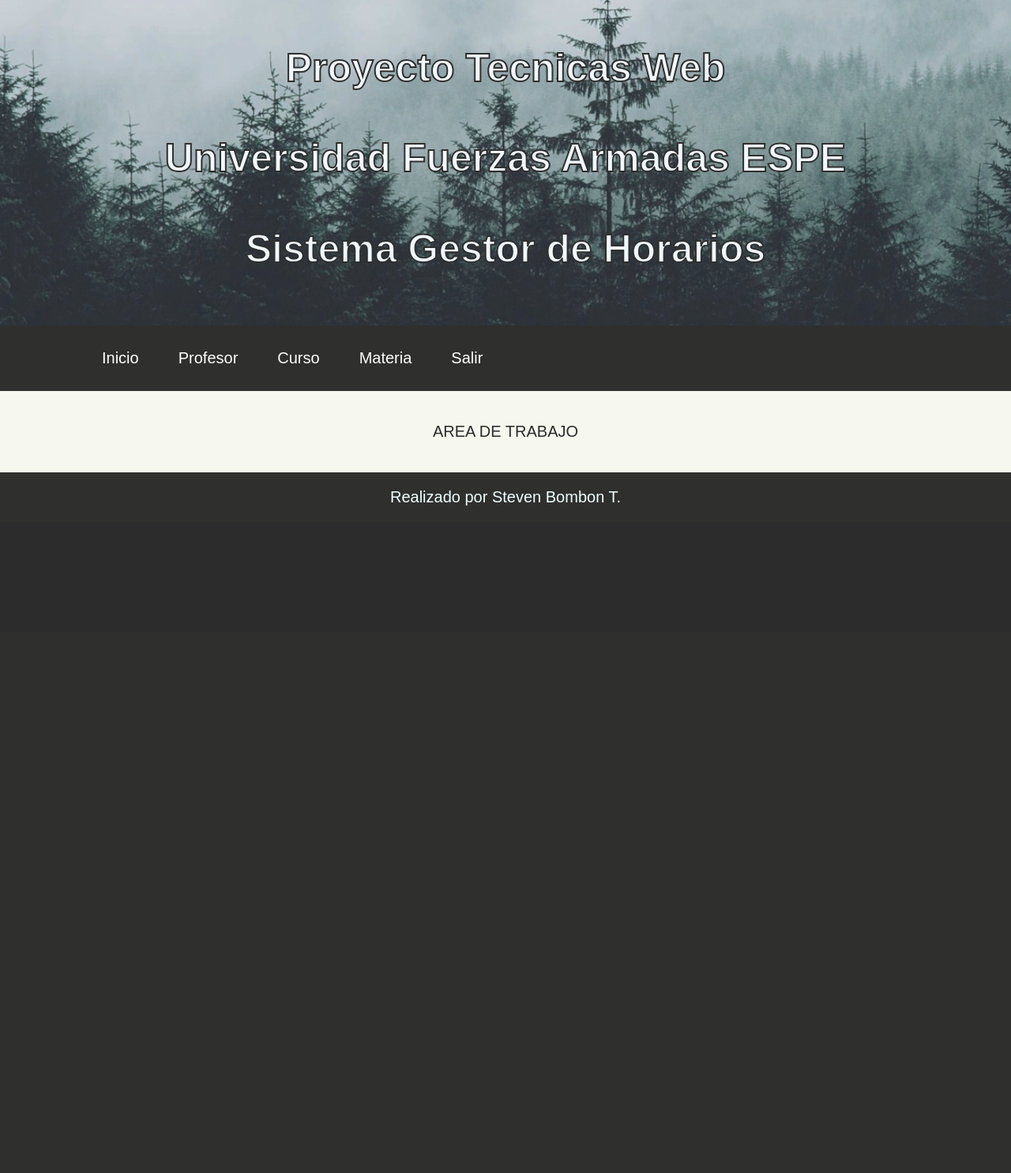
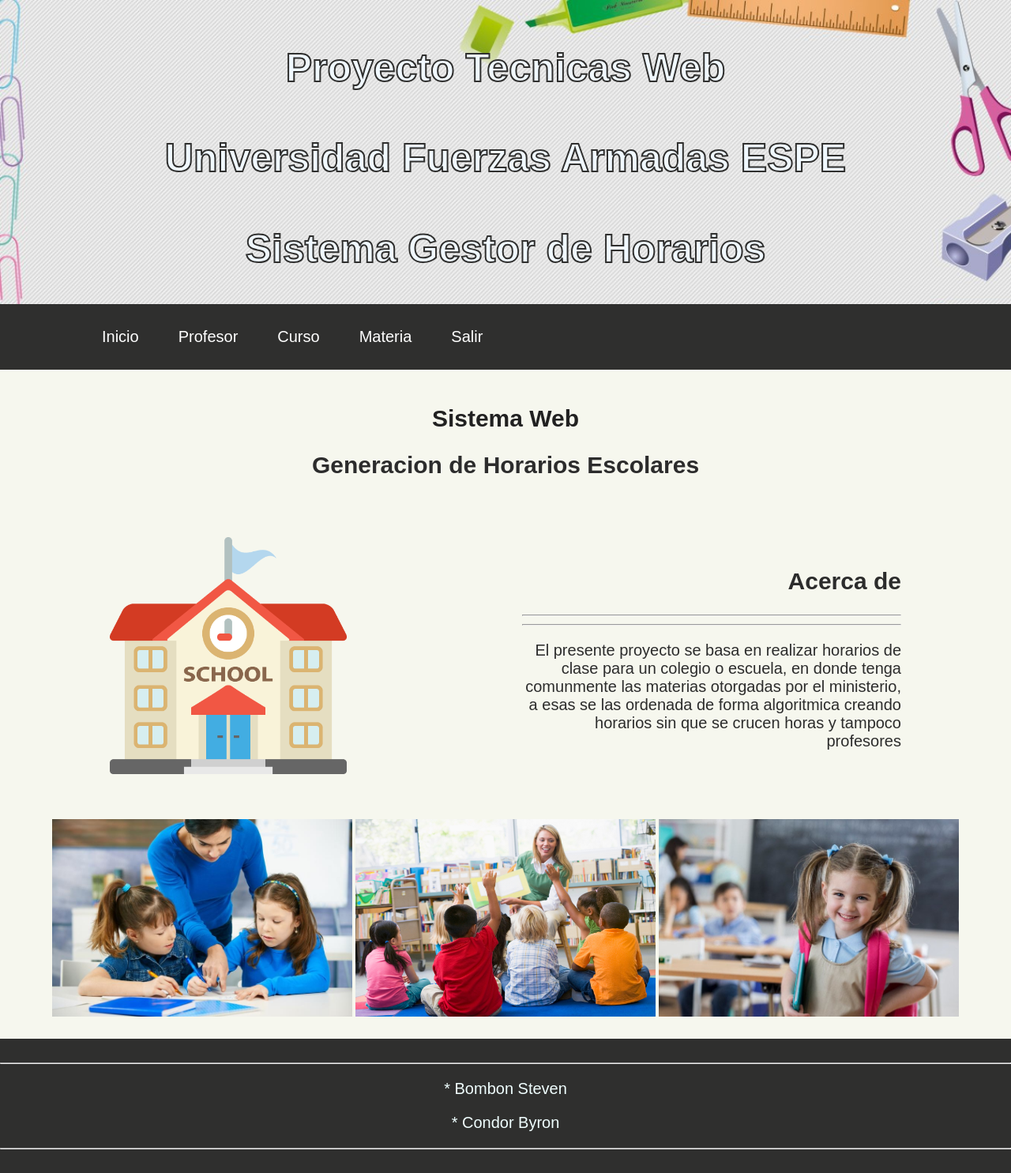
Before and after one commit to gsbombon/proyectoWeb, a PHP site: page /forms/inicio.html in a window 1280 px wide. Shown: the whole page at 79% size. Before the commit the page ends 640 px from the top, so only its background shows below. Run offline with PHP 8.4, Linux system fonts and the light colour scheme.

Commit message:
Update interfaces

```diff
--- a/css/inicio.css
+++ b/css/inicio.css
@@ -5,11 +5,31 @@
 	margin:0px;
 	padding:0px;
 }
+#contenido h1{
+	color: #212121;
+}
 
+#derecha{
+	width: 50%;
+	padding-left: 20px;
+	text-align: right;
+}
+.imagen{
+	border-radius: 15px;
+	box-shadow: 1px 8px 15px 5px #000;
+}
+.table{
+	margin: 0 50px 0 50;
+	width: 80%;
+}
+
+.table tr{
+	padding-top: 20px;
+}
 .grid-1 {
   display: grid;
  /* grid-template-columns: 1fr; */
-  grid-template-rows: 65% auto auto auto;
+  grid-template-rows: auto auto auto auto;
   grid-template-areas: "header "
                        "menu   "
 	  				   "area-trabajo"
@@ -27,8 +47,13 @@
 
 .item-1 {
   text-align: center;
+  width: 100%;
+	max-height: 400px;
   background-image: url("../img/head.jpg");
   grid-area: header;
+	    /*Para crear efecto parallax*/
+
+    background-size: cover;
 }
 
 .item-1 h1{
--- a/forms/inicio.html
+++ b/forms/inicio.html
@@ -9,7 +9,7 @@
 		<script>
 			$(document).ready(function(){
 	    		$('#btn-inicio').click(function(){
-	       		$("#contenido").load("hello.html");
+	       		$("#contenido").load("acerca.html");
 	    									 });
 
 	    		$('#btn-productos').click(function(){
@@ -54,11 +54,46 @@
   <div class="item-3">
 	  <center>
 	 <div id="contenido" >
-		 <p>AREA DE TRABAJO </p>
+		 <h1>Sistema Web</h1>
+		 <h2>Generacion de Horarios Escolares</h2>
+		 <center>
+			 <br><br>
+		 <table class="table">
+			<tr>
+				<td>
+				<img src="../img/escuela.png" alt="" width="300px">
+				</td>
+				<td id="derecha">
+					<h2>Acerca de</h2>
+					<hr><hr>
+					<p>
+						El presente proyecto se basa en realizar horarios
+						de clase para un colegio o escuela, en donde tenga
+						comunmente las materias otorgadas por el ministerio,
+						a esas se las ordenada de forma algoritmica creando
+						horarios sin que se crucen horas y tampoco profesores
+					</p>
+				</td>
+			 </tr>
+		</table>
+			 <br><br>
+			 <table class="table">
+			 <tr>
+			 	 <td><img src="../img/img1.jpg" alt="" width="380px" height="250px"></td>
+				 <td><img src="../img/img2.jpg" alt="" width="380px"  height="250px"></td>
+				 <td><img src="../img/img3.jpg" alt="" width="380px" height="250px"></td>
+			 </tr>
+			 </table>
+		 </center>
 	  </div>
 		  </center>
   </div>
-  <div class="item-4">Realizado por Steven Bombon T. </div>
+  <div class="item-4">
+	  <hr>
+	 <p>* Bombon Steven </p>
+	 <p>* Condor Byron</p>
+	  <hr>
+  </div>
 </section>
 </body>
 </html>
--- a/forms/login.html
+++ b/forms/login.html
@@ -26,6 +26,5 @@
         <a href="registro.html">Crear usuario nuevo</a><br>
       </form>
     </div>
-
   </body>
 </html>
--- a/index.php
+++ b/index.php
@@ -9,6 +9,6 @@
 	<?php
     header("Location: forms/login.html");
     ?>
-		</center>
+	</center>
 </body>
 </html>
--- a/php/entrar.php
+++ b/php/entrar.php
@@ -23,6 +23,7 @@
    }
    return $result;
 }
+
 function validarCaptcha(){
 		if(isset($_POST["g-recaptcha-response"]) && $_POST["g-recaptcha-response"]){
 
@@ -69,8 +70,10 @@
  if ($result=$Obj_UsuarioBD->entrar($correo,$contraseña))
     {
 	  	if ($result->num_rows > 0) {
+	?>	<script> alert("Usuario Correcto")</script> <?php
     echo '<script languaje="Javascript">location.href="../forms/inicio.html"</script>';
   }else{
+	?>	<script> alert("Usuario Incorrecto")</script> <?php
     echo '<script languaje="Javascript">location.href="../forms/login.html"</script>';
   }
 	}
```
Also changed, not shown: forms/acerca.html (+31 -2 lines), forms/hello.html (deleted, +0 -12 lines), forms/sobre.html (added, +14 -0 lines), img/cuaderno.jpg (added), img/escuela.png (added), img/head.jpg, img/img1.jpg (added), img/img2.jpg (added), img/img3.jpg (added).
